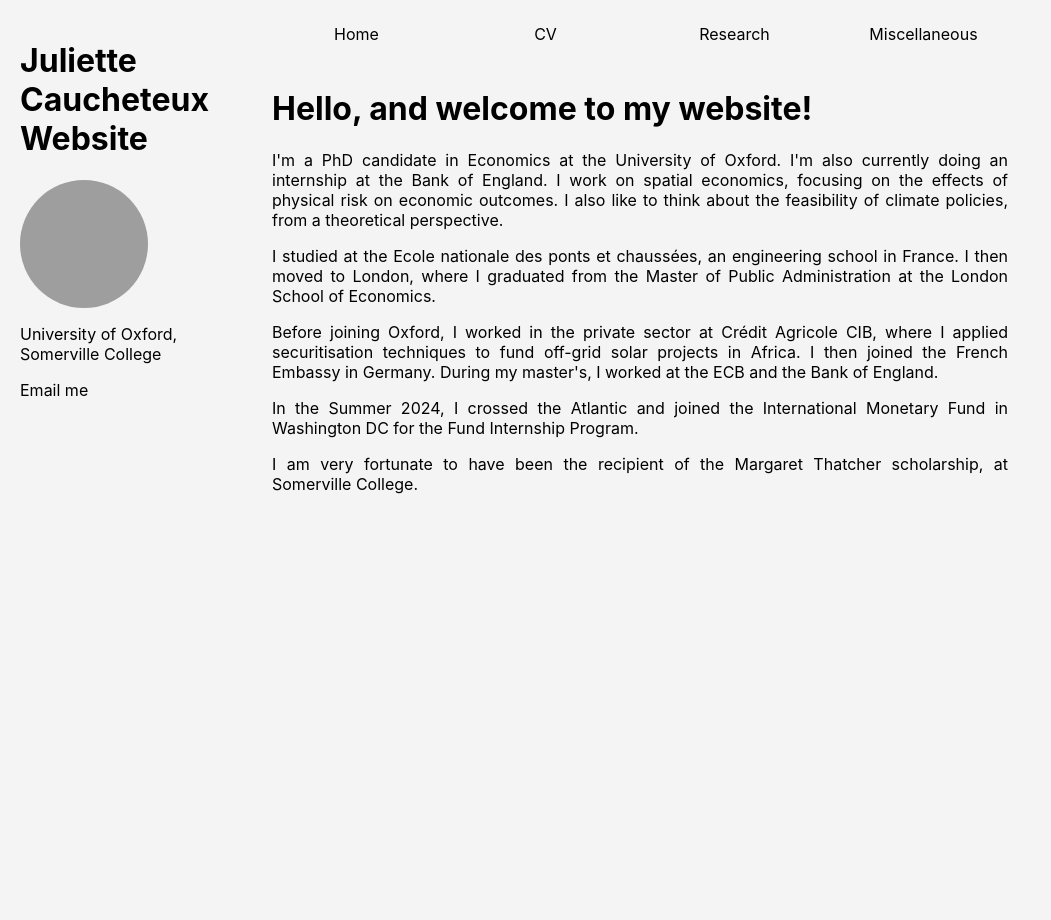
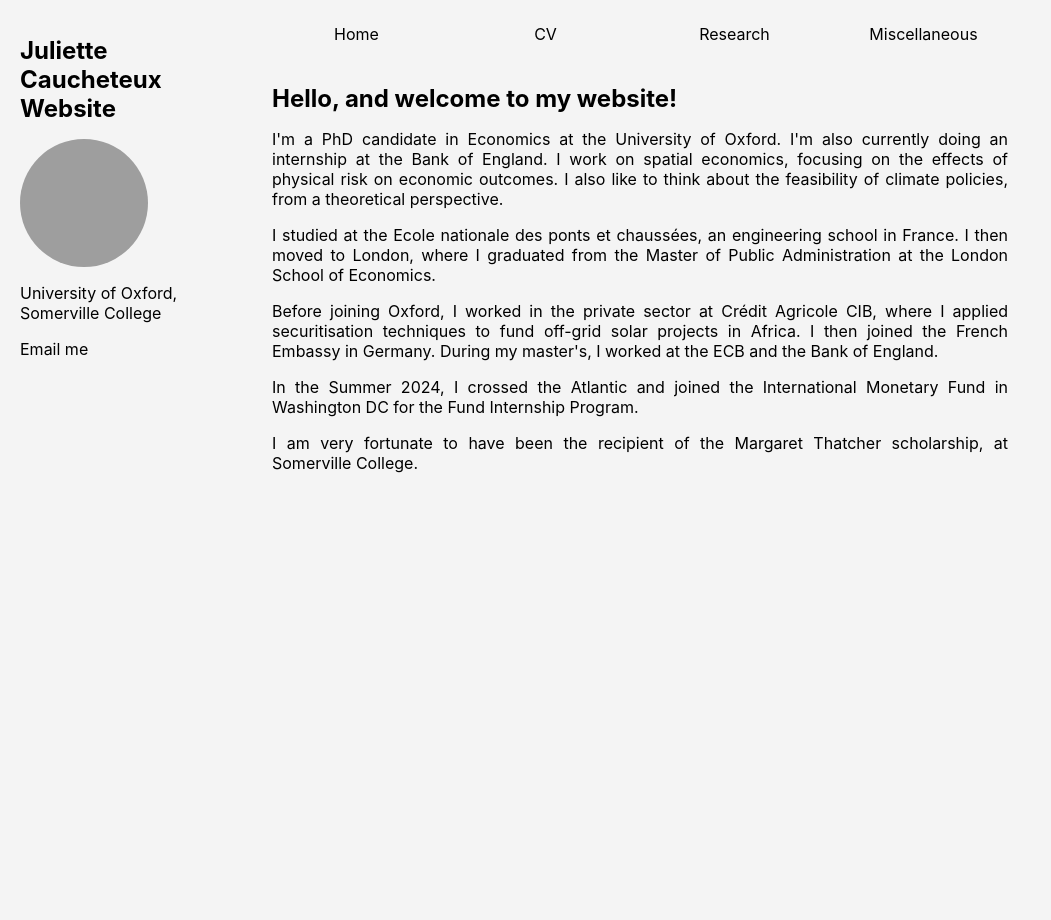
Before and after one commit to JulietteCx/juliettecx.github.io, a Jekyll site: the page built from _pages/index.html, in a window 1280 px wide. Shown: the whole page, without its empty margins (0-1051 px from the left). Built offline with Jekyll 4.4.1, drawn with Linux system fonts in a browser that asks for light colours; grey boxes are pictures that could not be loaded.

Commit message:
Update style.css

```diff
--- a/assets/style.css
+++ b/assets/style.css
@@ -9,6 +9,10 @@ body {
   height: 100vh; /* Full viewport height */
   background-color: #f4f4f4;
 }
+ h1 {
+            color: black;
+            font-size: 24px;
+        }
 
 /* Sidebar on the left */
 .sidebar {
```
